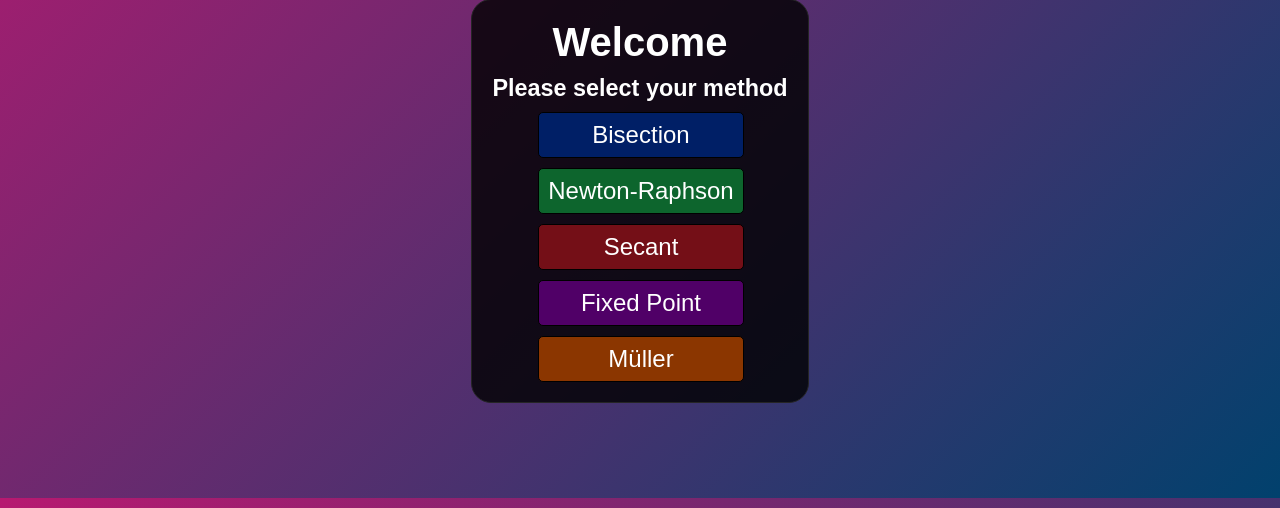
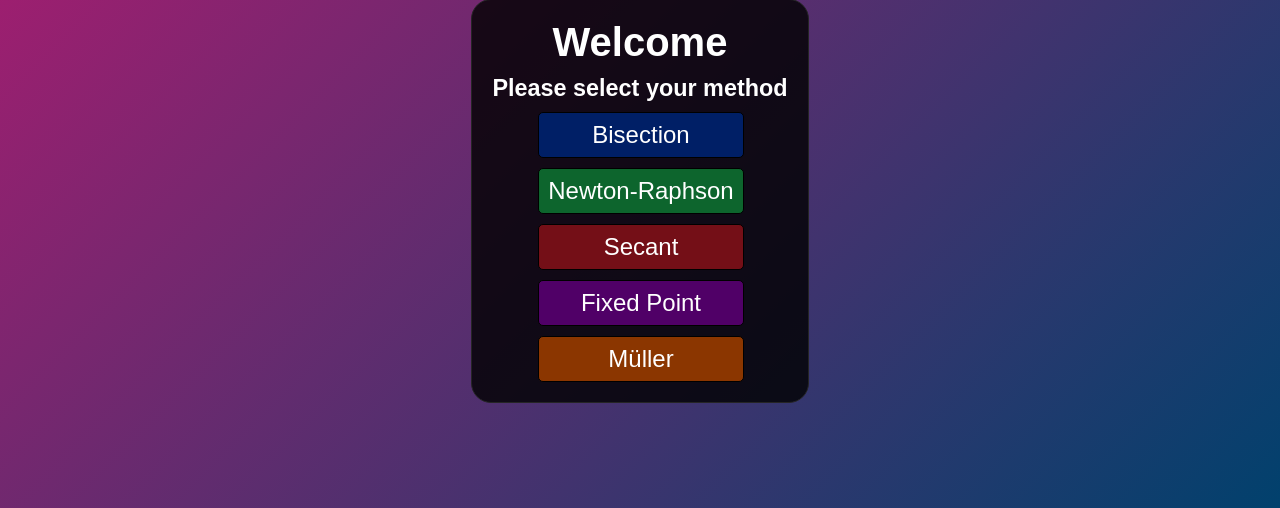
Before and after one commit to Canti21/rootMaster, a Flask app: page / in a window 1280 px wide. Shown: the part 302-810 px from the top of the page. Run offline with Flask 3, Linux system fonts and the light colour scheme.

Commit message:
fixed background

```diff
--- a/static/styles.css
+++ b/static/styles.css
@@ -29,8 +29,6 @@
         align-items: center;
         gap: 10px;
         background: linear-gradient(135deg, #B71970, #01416D);
-        background-size: cover;
-        background-attachment: fixed;
         color: white;
         font-size: 2rem;
         padding: 0 2rem;
```
